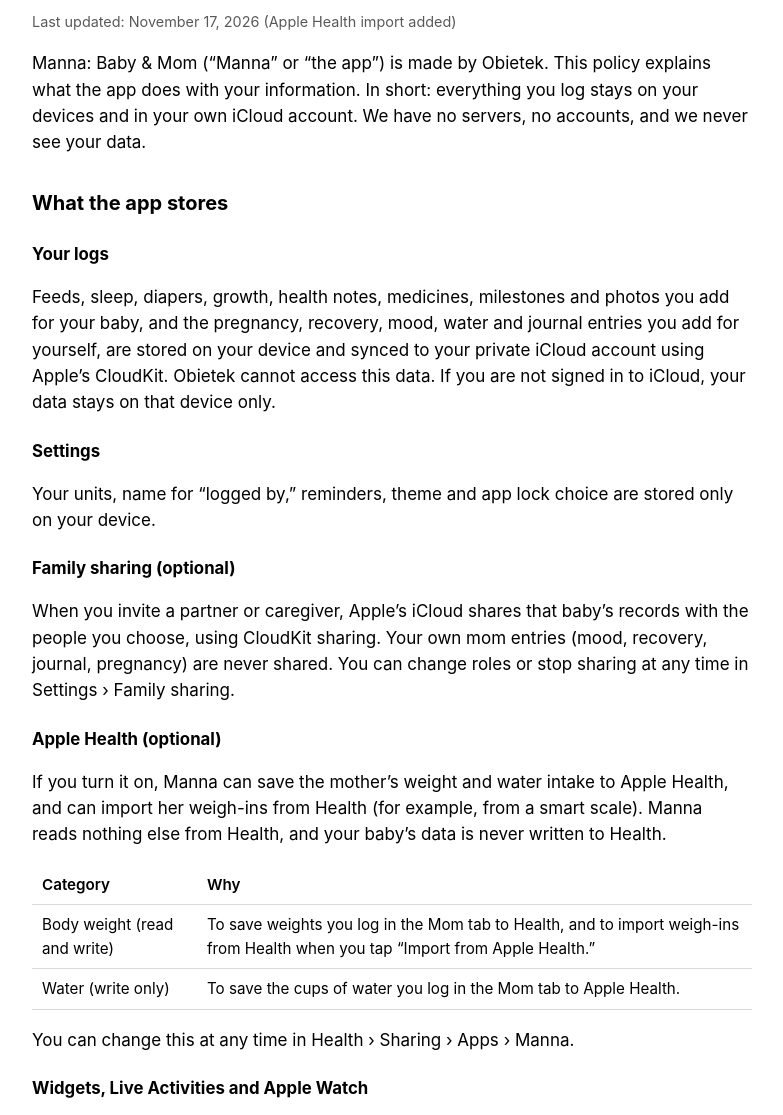
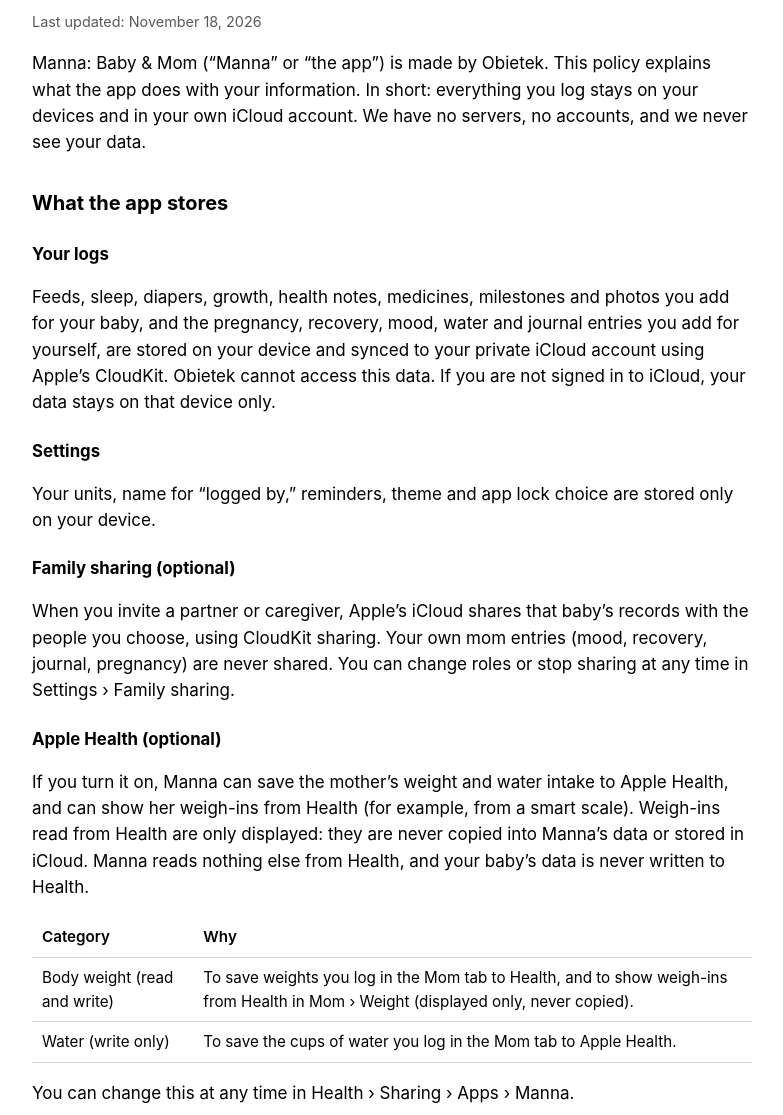
Before and after one commit to Obietek/manna, a plain HTML site: page privacy/index.html in a window 1280 px wide. Shown: the part 181-1296 px from the top of the page, without its empty margins (248-1031 px from the left). Drawn offline with Linux system fonts and the light colour scheme.

Commit message:
Privacy: Health weigh-ins are displayed only, never copied to iCloud
Co-Authored-By: Claude Opus 5.5 <noreply@anthropic.com>
Claude-Session: https://claude.ai/code/session_01KRWL8msREWDL2xfQNkWhQX

```diff
--- a/privacy/index.html
+++ b/privacy/index.html
@@ -14,7 +14,7 @@
 </header>
 
 <h1>Privacy Policy</h1>
-<p class="updated">Last updated: November 17, 2026 (Apple Health import added)</p>
+<p class="updated">Last updated: November 18, 2026</p>
 
 <p>Manna: Baby &amp; Mom (&ldquo;Manna&rdquo; or &ldquo;the app&rdquo;) is made by Obietek. This policy explains what the app does with your information. In short: everything you log stays on your devices and in your own iCloud account. We have no servers, no accounts, and we never see your data.</p>
 
@@ -30,10 +30,10 @@
 <p>When you invite a partner or caregiver, Apple&rsquo;s iCloud shares that baby&rsquo;s records with the people you choose, using CloudKit sharing. Your own mom entries (mood, recovery, journal, pregnancy) are never shared. You can change roles or stop sharing at any time in Settings &rsaquo; Family sharing.</p>
 
 <h3>Apple Health (optional)</h3>
-<p>If you turn it on, Manna can save the mother&rsquo;s weight and water intake to Apple Health, and can import her weigh-ins from Health (for example, from a smart scale). Manna reads nothing else from Health, and your baby&rsquo;s data is never written to Health.</p>
+<p>If you turn it on, Manna can save the mother&rsquo;s weight and water intake to Apple Health, and can show her weigh-ins from Health (for example, from a smart scale). Weigh-ins read from Health are only displayed: they are never copied into Manna&rsquo;s data or stored in iCloud. Manna reads nothing else from Health, and your baby&rsquo;s data is never written to Health.</p>
 <table>
   <tr><th>Category</th><th>Why</th></tr>
-  <tr><td>Body weight (read and write)</td><td>To save weights you log in the Mom tab to Health, and to import weigh-ins from Health when you tap &ldquo;Import from Apple Health.&rdquo;</td></tr>
+  <tr><td>Body weight (read and write)</td><td>To save weights you log in the Mom tab to Health, and to show weigh-ins from Health in Mom &rsaquo; Weight (displayed only, never copied).</td></tr>
   <tr><td>Water (write only)</td><td>To save the cups of water you log in the Mom tab to Apple Health.</td></tr>
 </table>
 <p>You can change this at any time in Health &rsaquo; Sharing &rsaquo; Apps &rsaquo; Manna.</p>
```
